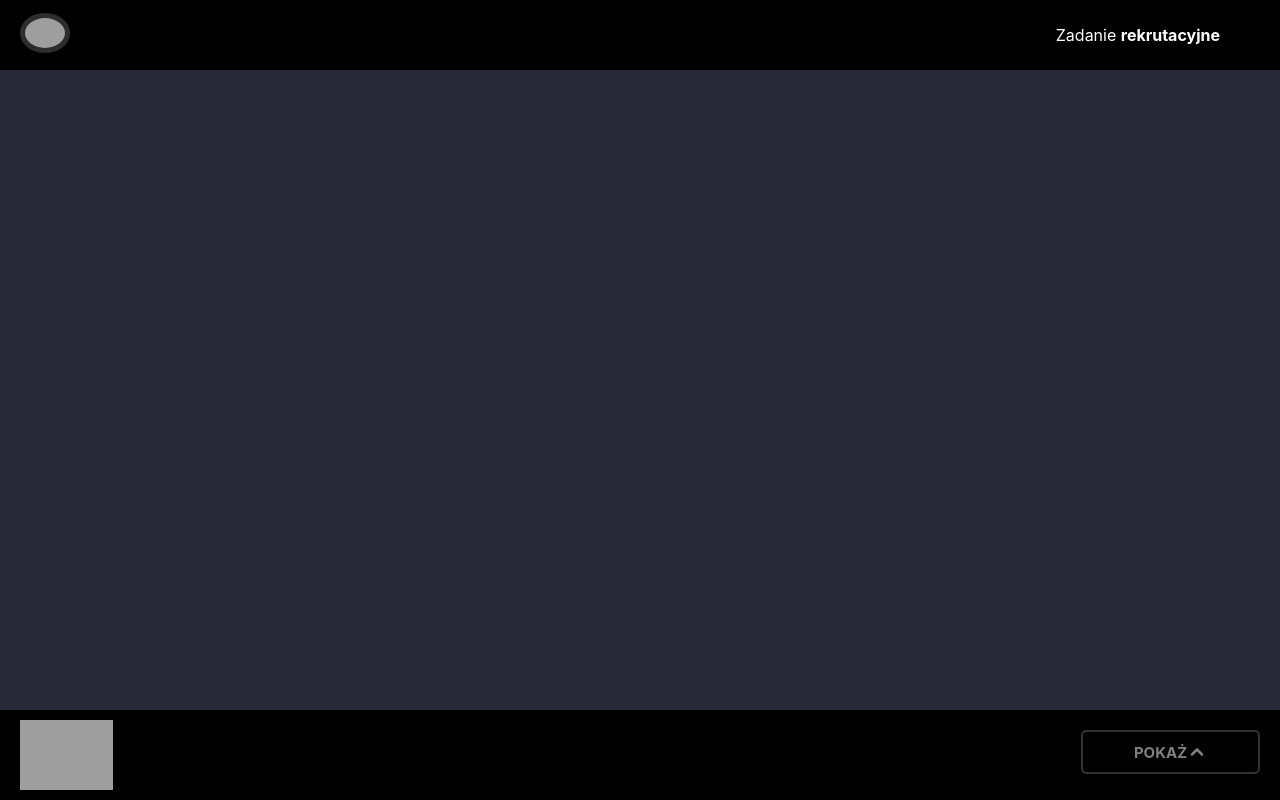
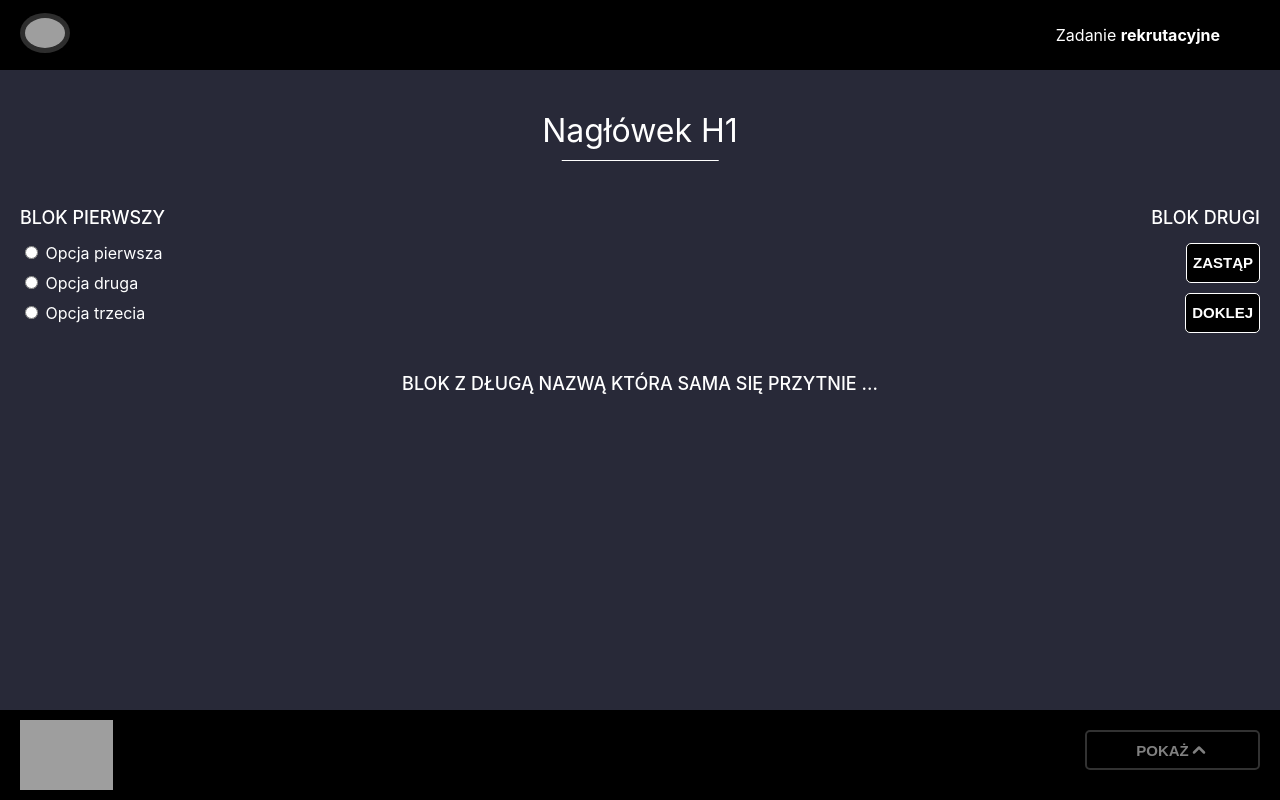
Before and after one commit to Pepko0/ProfileIT, a React (Create React App) app: page / in a window 1280 px wide. Built offline with nearby package versions, Linux system fonts and the light colour scheme; grey boxes are pictures that could not be loaded; the HTML template or start-up script is replaced by a standard one.

Commit message:
added text with radio click

```diff
--- /dev/null
+++ b/public/texts.json
@@ -0,0 +1,8 @@
+[
+    "Pierwszy tekst.",
+    "Drugi tekst.",
+    "Trzeci tekst.",
+    "Czwarty tekst.",
+    "Piąty tekst.",
+    "Szósty tekst."
+  ]
--- a/src/App.js
+++ b/src/App.js
@@ -3,6 +3,7 @@ import "./App.css";
 import Footer from "./common/Section/Footer";
 import Header from "./common/Section/Header";
 import { BrowserRouter as Router, Route, Routes } from "react-router-dom";
+import Content from "./common/Section/Content";
 
 const initialeState = {
   footerText: "",
@@ -23,7 +24,7 @@ function App() {
         <Routes>
           <Route path="/"/>
         </Routes>
-
+        <Content />
         <Footer
           setFooterText={(text) => setState({ ...state, footerText: text })}
           resetSettings={resetSettings}
--- a/src/common/Section/Content/index.js
+++ b/src/common/Section/Content/index.js
@@ -1,9 +1,109 @@
-import {Header} from "./styled.js";
+import React, { useState, useEffect } from "react";
 
-const content = () => {
+import {
+  Header,
+  Container,
+  Blocks,
+  BlockLeft,
+  Label,
+  BlockRight,
+  Title,
+  Button,
+  ButtonParagraph,
+  Footer,
+  FooterText,
+} from "./styled.js";
 
-    <Header>
 
-    </Header>
+const Content = () => {
+    const [texts, setTexts] = useState([]);
+    const [footerText, setFooterText] = useState("");
+    const [selectedOption, setSelectedOption] = useState(null);
 
-};
+    useEffect(() => {
+      fetch("/texts.json")
+        .then((response) => response.json())
+        .then((data) => setTexts(data))
+        .catch((error) => console.error("Error loading texts:", error));
+    }, []);
+
+    const handleRadioChange = (option) => {
+      setSelectedOption(option);
+      if (option === 3) {
+        let randomText = "";
+        do {
+          randomText = texts[Math.floor(Math.random() * texts.length)];
+        } while (randomText === footerText);
+        setFooterText(randomText);
+      } else {
+        setFooterText(texts[option]);
+      }
+    };
+
+    const handleReplaceClick = () => {
+      if (selectedOption !== null) {
+        setFooterText(texts[selectedOption]);
+      }
+    };
+
+    const handleAppendClick = () => {
+      if (selectedOption !== null) {
+        setFooterText((prevText) => prevText + " " + texts[selectedOption]);
+      }
+    };
+
+
+    return (
+      <Container>
+        <Header>Nagłówek H1</Header>
+        <Blocks>
+          <BlockLeft>
+            <Title>BLOK PIERWSZY</Title>
+            <Label>
+              <input
+                type="radio"
+                name="option"
+                onChange={() => handleRadioChange(0)}
+              />{" "}
+              Opcja pierwsza
+            </Label>
+            <Label>
+              <input
+                type="radio"
+                name="option"
+                onChange={() => handleRadioChange(1)}
+              />{" "}
+              Opcja druga
+            </Label>
+            <Label>
+              <input
+                type="radio"
+                name="option"
+                onChange={() => handleRadioChange(3)}
+              />{" "}
+              Opcja trzecia
+            </Label>
+          </BlockLeft>
+          <BlockRight>
+            <Title>BLOK DRUGI</Title>
+            <Label>
+              <Button onClick={handleReplaceClick}>
+                <ButtonParagraph>ZASTĄP</ButtonParagraph>
+              </Button>
+            </Label>
+            <Label>
+              <Button onClick={handleAppendClick}>
+                <ButtonParagraph>DOKLEJ</ButtonParagraph>
+              </Button>
+            </Label>
+          </BlockRight>
+        </Blocks>
+        <Footer>
+          <Title>BLOK Z DŁUGĄ NAZWĄ KTÓRA SAMA SIĘ PRZYTNIE ...</Title>
+          <FooterText>{footerText}</FooterText>
+        </Footer>
+      </Container>
+    );
+  };
+
+  export default Content;
--- a/src/common/Section/Content/styled.js
+++ b/src/common/Section/Content/styled.js
@@ -1,7 +1,85 @@
 import styled from "styled-components";
 
+export const Container = styled.div`
+  padding: 20px;
+  text-align: center;
+`;
+
 export const Header = styled.h1`
+  position: relative;
+  display: inline-block;
+  color: white;
+  font-size: 2em;
+  text-align: center;
+  font-weight: normal;
+  //margin-top: 20px;
 
+  &::after {
+    content: "";
+    position: absolute;
+    left: 50%;
+    bottom: -10px;
+    transform: translate(-50%);
+    width: 80%;
+    height: 0.5px;
+    background-color: white;
+  }
+`;
 
+export const Blocks = styled.div`
+  display: flex;
+  justify-content: space-between;
+  margin: 20px 0;
+`;
 
+export const BlockLeft = styled.div`
+  display: flex;
+  flex-direction: column;
+  //border: solid;
+  width: 100%;
+  text-align: left;
 `;
+
+export const BlockRight = styled.div`
+  display: flex;
+  flex-direction: column;
+  //border: solid;
+  width: 100%;
+  text-align: Right;
+`;
+
+export const Title = styled.h2`
+  font-size: 18px;
+  font-weight: 500;
+`;
+
+export const Label = styled.label`
+  margin-bottom: 10px;
+`;
+
+export const Button = styled.button`
+  max-width: 100px;
+  min-height: 40px;
+
+  border-radius: 5px;
+  background-color: ${({ theme }) => theme.color.black};
+  color: white;
+  //color: ${({ theme }) => theme.color.mineShaft};
+  border: solid 0.3px;
+`;
+
+export const ButtonParagraph = styled.p`
+  font-weight: bold;
+  font-size: 15px;
+  margin: auto;
+  color: white;;
+`;
+
+export const Footer = styled.div`
+    margin-top: 30px;
+    margin-bottom: 90px;
+`
+
+export const FooterText = styled.p`
+    margin-bottom: 40px;
+`;
--- a/src/common/Section/Footer/index.js
+++ b/src/common/Section/Footer/index.js
@@ -3,7 +3,7 @@ import {
   Container,
   Logo,
   Button,
-  Button__Paragraph,
+  ButtonParagraph,
   DropUp,
   Link,
   Lists,
@@ -26,7 +26,7 @@ const Footer = ({ setFooterText, resetSettings }) => {
       <Logo src="https://i.postimg.cc/cHFVK0bd/logo-css-is-awesome-gg.png"></Logo>
       <DropUp>
         <Button onClick={handleButtonClick}>
-          <Button__Paragraph>
+          <ButtonParagraph>
             {isListVisible ? (
               <>
                 UKRYJ
@@ -62,7 +62,7 @@ const Footer = ({ setFooterText, resetSettings }) => {
                 </svg>
               </>
             )}
-          </Button__Paragraph>
+          </ButtonParagraph>
         </Button>
         <Lists active={isListVisible}>
           <Item>
--- a/src/common/Section/Footer/styled.js
+++ b/src/common/Section/Footer/styled.js
@@ -1,7 +1,7 @@
 import styled from "styled-components";
 
 export const Container = styled.footer`
-  position: absolute;
+  position: fixed;
   bottom: 0;
   width: 100%;
   height: 90px;
@@ -24,7 +24,7 @@ export const DropUp = styled.div`
     position: relative;
 `;
 
-export const Button =styled.a`
+export const Button =styled.button`
     width: 175px;
     min-height: 40px;
     margin:20px;
@@ -36,7 +36,7 @@ export const Button =styled.a`
     align-items: center;
 `;
 
-export const Button__Paragraph = styled.p`
+export const ButtonParagraph = styled.p`
     display: flex;
     font-weight: bold;
     align-items: center;
--- a/src/common/Section/Header/index.js
+++ b/src/common/Section/Header/index.js
@@ -2,8 +2,6 @@ import { Link } from "react-router-dom";
 import { Container, Logo, Title } from "./styled.js";
 
 const Header = ({footerText}) => {
-
-
 
 return (
   <Container>
--- a/src/index.css
+++ b/src/index.css
@@ -6,6 +6,7 @@ body {
   -webkit-font-smoothing: antialiased;
   -moz-osx-font-smoothing: grayscale;
   background-color:#282938 ;
+  color: white;
 }
 
 code {
```
